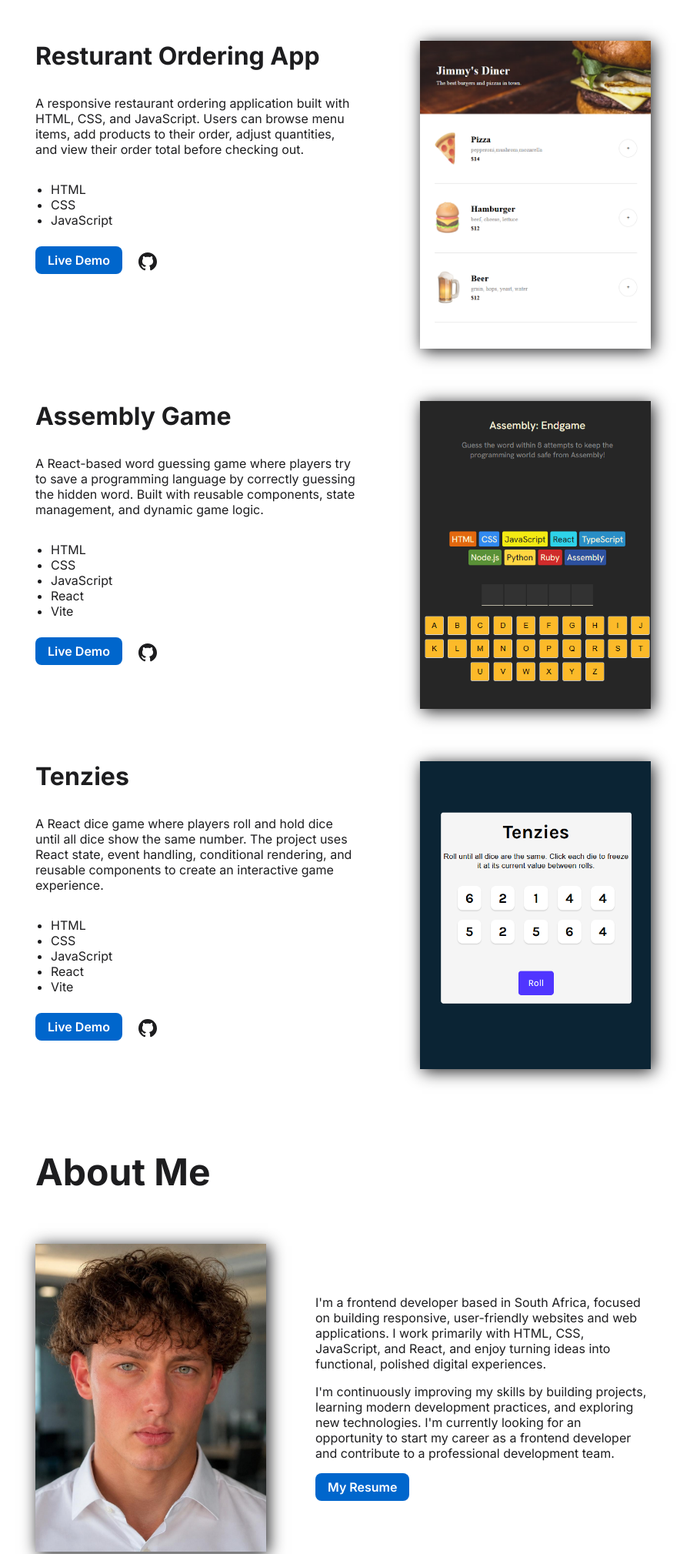
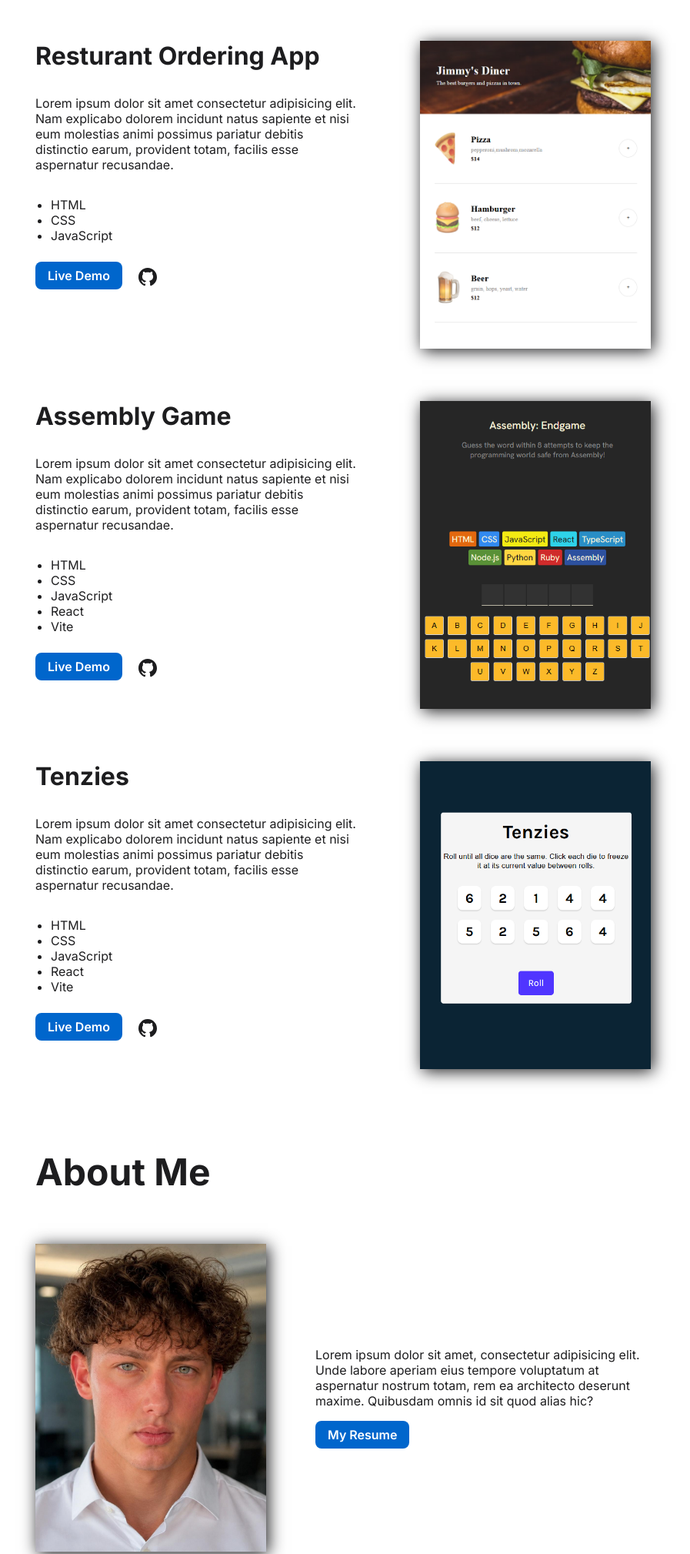
Before and after one commit to Jabezgreenan/personal-site-js, a plain HTML site: page index.html in a window 1280 px wide. Shown: the part 960-2979 px from the top of the page at 77% size, without its empty margins (194-1091 px from the left). Drawn offline with Linux system fonts and the light colour scheme.

Commit message:
Update index.html

```diff
--- a/index.html
+++ b/index.html
@@ -45,9 +45,7 @@
 
                 <div class="project-content">
                     <h3>Resturant Ordering App</h3>
-                    <p class="project-description">A responsive restaurant ordering application built with HTML, CSS, and JavaScript.
-                        Users can browse menu items, add products to their order, adjust quantities, and view their order total before checking out.
-                    </p>
+                    <p class="project-description">Lorem ipsum dolor sit amet consectetur adipisicing elit. Nam explicabo dolorem incidunt natus sapiente et nisi eum molestias animi possimus pariatur debitis distinctio earum, provident totam, facilis esse aspernatur recusandae.</p>
 
                     <ul class="stack">
                         <li>HTML</li>
@@ -73,9 +71,7 @@
 
                 <div class="project-content">
                     <h3>Assembly Game</h3>
-                    <p class="project-description">A React-based word guessing game where players try to save a programming
-                    language by correctly guessing the hidden word. Built with reusable components, state management, and dynamic game logic.
-                    </p>
+                    <p class="project-description">Lorem ipsum dolor sit amet consectetur adipisicing elit. Nam explicabo dolorem incidunt natus sapiente et nisi eum molestias animi possimus pariatur debitis distinctio earum, provident totam, facilis esse aspernatur recusandae.</p>
 
                     <ul class="stack">
                         <li>HTML</li>
@@ -103,9 +99,7 @@
 
                 <div class="project-content">
                     <h3>Tenzies</h3>
-                    <p class="project-description">A React dice game where players roll and hold dice until all dice show the same number.
-                    The project uses React state, event handling, conditional rendering, and reusable components to create an interactive game experience.
-                    </p>
+                    <p class="project-description">Lorem ipsum dolor sit amet consectetur adipisicing elit. Nam explicabo dolorem incidunt natus sapiente et nisi eum molestias animi possimus pariatur debitis distinctio earum, provident totam, facilis esse aspernatur recusandae.</p>
 
                     <ul class="stack">
                         <li>HTML</li>
@@ -141,11 +135,8 @@
                 <img src="/assets/images/jabez.png" class="preview" />
 
                 <div class="about-content">
-                    <p>I'm a frontend developer based in South Africa, focused on building responsive, user-friendly websites and web applications.
-                        I work primarily with HTML, CSS, JavaScript, and React, and enjoy turning ideas into functional, polished digital experiences.</p>
-                    <p>I'm continuously improving my skills by building projects, learning modern development practices, and exploring new technologies.
-                        I'm currently looking for an opportunity to start my career as a frontend developer and contribute to a professional development team.</p>
-                    <a class="btn" rel="noopener noreferrer" href="">My Resume</a>
+                    <p>Lorem ipsum dolor sit amet, consectetur adipisicing elit. Unde labore aperiam eius tempore voluptatum at aspernatur nostrum totam, rem ea architecto deserunt maxime. Quibusdam omnis id sit quod alias hic?</p>
+                    <a class="btn" rel="noopener noreferrer" href="/assets/pdf/resume.pdf">My Resume</a>
                 </div>
             </div>
 
@@ -157,7 +148,7 @@
             <h2>Contact Me</h2>
 
             <div class="contact-content">
-                <p>Have a project, opportunity, or just want to get in touch? Feel free to reach out. I'm always open to discussing frontend development opportunities, projects, and collaborations.</p>
+                <p>Lorem ipsum, dolor sit amet consectetur adipisicing elit. Cupiditate est nemo qui corrupti nostrum consequuntur quisquam atque illo, omnis sequi. Eveniet mollitia cum porro distinctio sint voluptas nobis accusamus iusto.</p>
                 <a class="btn" rel="noopener noreferrer" href="mailto:jabezgreenan@gmail.com">jabezgreenan@gmail.com</a>
             </div>
 
```
